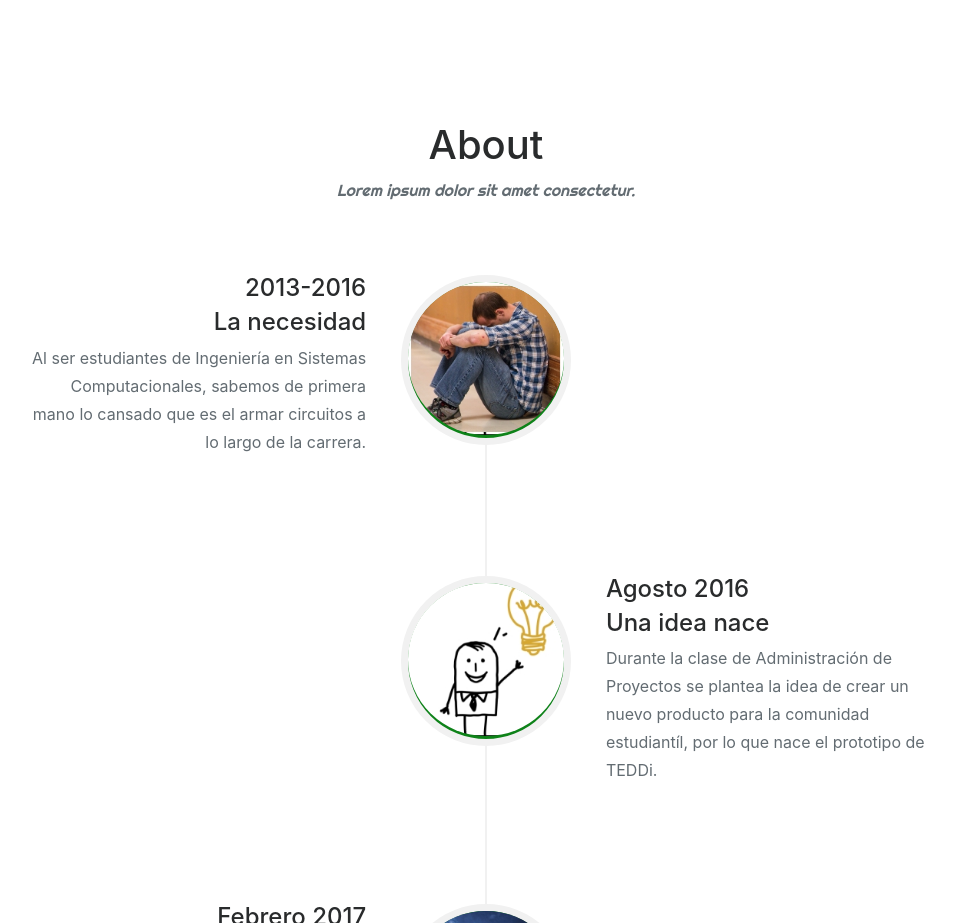
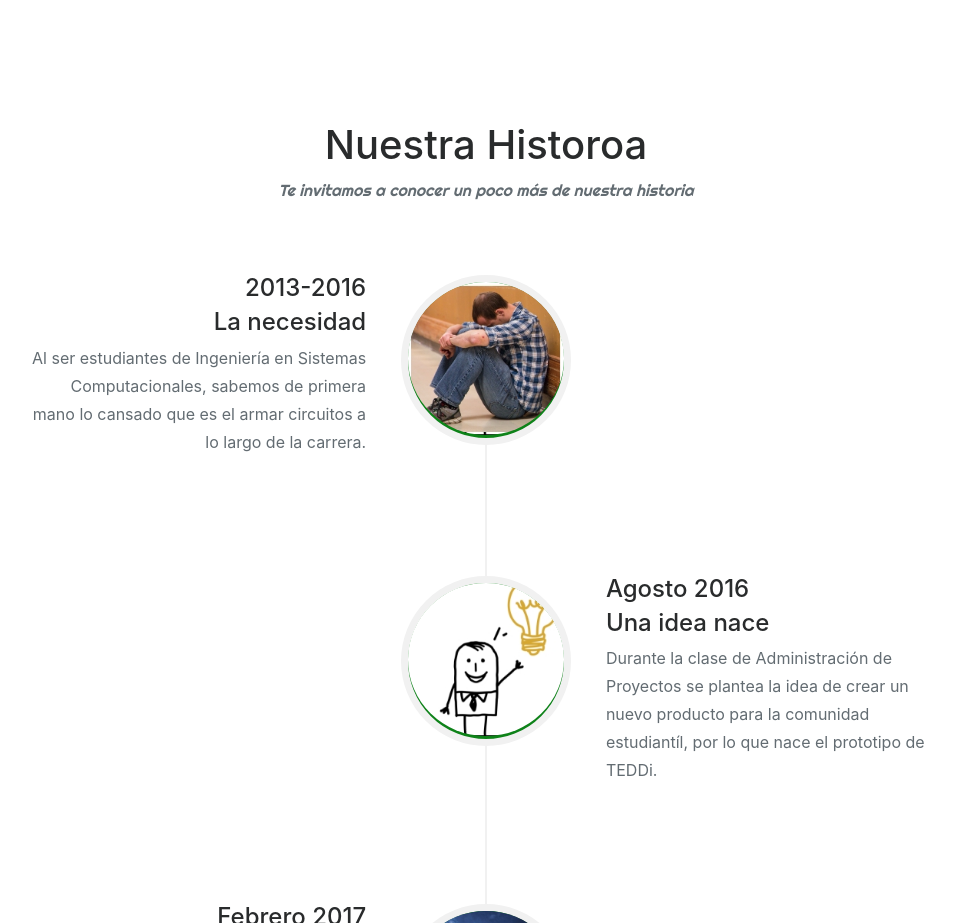
Before and after one commit to mozky/digital-globe, a website with bundled scripts: page index.html in a window 1280 px wide. Shown: the part 2720-3643 px from the top of the page, without its empty margins (154-1109 px from the left). Built offline with nearby package versions, Linux system fonts and the light colour scheme.

Commit message:
Small modify

```diff
--- a/index.html
+++ b/index.html
@@ -215,8 +215,8 @@
         <div class="container">
             <div class="row">
                 <div class="col-lg-12 text-center">
-                    <h2 class="section-heading">About</h2>
-                    <h3 class="section-subheading text-muted">Lorem ipsum dolor sit amet consectetur.</h3>
+                    <h2 class="section-heading">Nuestra Historoa</h2>
+                    <h3 class="section-subheading text-muted">Te invitamos a conocer un poco más de nuestra historia</h3>
                 </div>
             </div>
             <div class="row">
```
